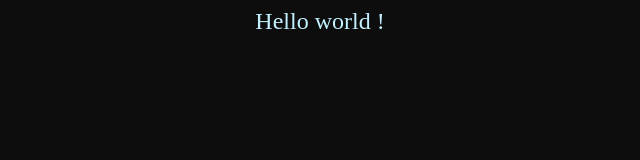
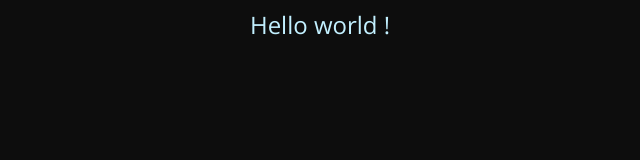
Before and after one commit to superdeev/hello-world, a plain HTML site: page index.html in a window 1280 px wide. Shown: the full height of the page, 320-960 px from the left. Drawn offline with nearby package versions, Linux system fonts and the light colour scheme.

Commit message:
Zmiana czcionki.

```diff
--- a/index.html
+++ b/index.html
@@ -7,6 +7,7 @@
 	<meta name= "author" content= "Bartek Papierz" >
 
 	<link rel= "stylesheet" type= "text/css" href= "style.css" >
+	<link href='https://fonts.googleapis.com/css?family=Open+Sans:400,700' rel='stylesheet' type='text/css'>
 </head>
 <body>
 <div id= "all" >
--- a/style.css
+++ b/style.css
@@ -3,6 +3,7 @@ body
 	background-color: #0D0D0D;
 	color: #C2F0FF;
 	font-size: 24px;
+	font-family: 'Open Sans', sans-serif;
 }
 #all
 {
```
